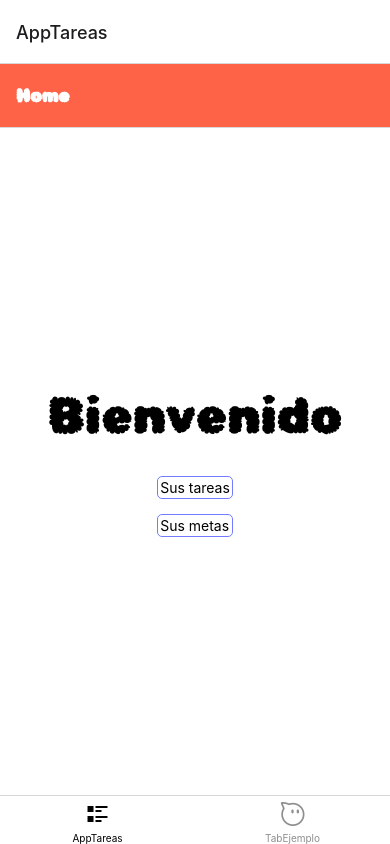
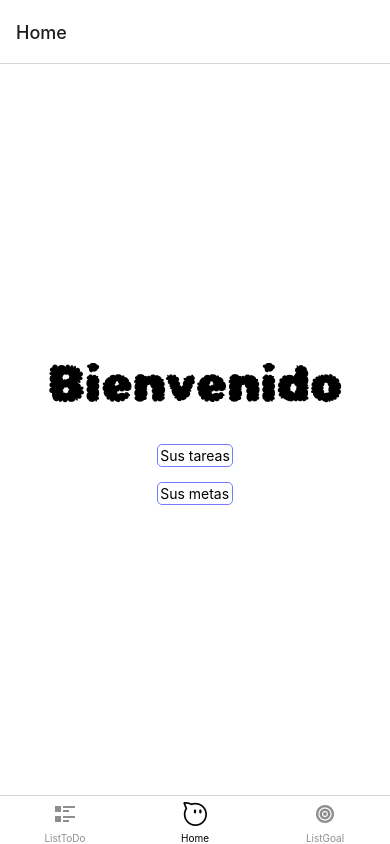
Before and after one commit to ValentinoIndorato/EntregaFinalReactNative-Indorato, a React Native app: screen / in a window 390 px wide. Built offline with nearby package versions, Linux system fonts and the light colour scheme.

Commit message:
add Home to main navigator

```diff
--- a/src/navigation/Navigator.jsx
+++ b/src/navigation/Navigator.jsx
@@ -12,6 +12,7 @@ import TabEj from "../screens/TabEj";
 
 import { MaterialCommunityIcons } from '@expo/vector-icons';
 import { AntDesign } from '@expo/vector-icons';
+import { Foundation } from '@expo/vector-icons';
 const Stack = createNativeStackNavigator();
 const Tab = createBottomTabNavigator();
 
@@ -20,16 +21,22 @@ function Navigator() {
     <>
       <NavigationContainer>
         <Tab.Navigator
+              initialRouteName="Home"
         screenOptions={{
         tabBarActiveTintColor: 'black',
       }}>
           <Tab.Screen options={{
             tabBarIcon:({color})=> <MaterialCommunityIcons name="format-list-text" size={24} color={color} />
-          }} name="AppTareas" component={StackApp} />
+          }} name="ListToDo" component={ListToDo} />
+            <Tab.Screen
+          options={{
+            tabBarIcon:({color})=> <AntDesign name="aliwangwang-o1" size={24} color={color} />
+          }} name="Home" component={Home} />
           <Tab.Screen
           options={{
-            tabBarIcon:({color})=> <AntDesign name="aliwangwang-o1" size={24} color={color} />
-          }} name="TabEjemplo" component={TabEj} />
+            tabBarIcon:({color})=>
+            <Foundation name="target" size={24} color={color} />
+          }} name="ListGoal" component={ListGoal} />
         </Tab.Navigator>
       </NavigationContainer>
     </>
```
